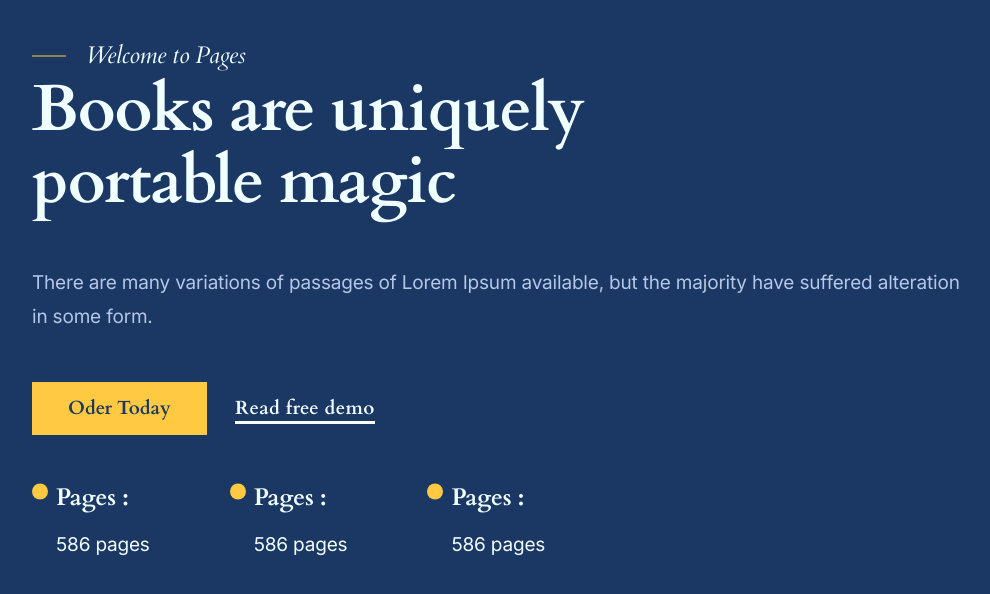
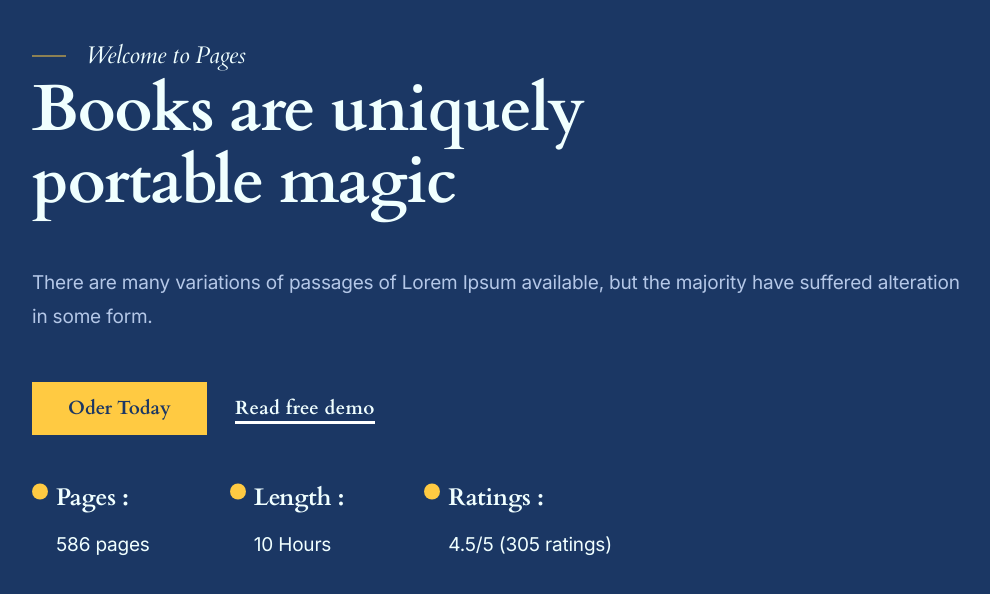
Before and after one commit to Antsa-Fi30/WEEKLY_DECEMBER_FRONT_2, a website: page index.html in a window 1280 px wide. Shown: the part 112-706 px from the top of the page, without its empty margins (144-1134 px from the left). Drawn offline with Linux system fonts and the light colour scheme.

Commit message:
pages,lentgh,ratings

```diff
--- a/index.html
+++ b/index.html
@@ -150,8 +150,8 @@
                       class="t-[7px]" />
                   </span>
                   <div class="flex flex-col space-y-4">
-                    <h3 class="label1">Pages :</h3>
-                    <p><span>586</span> pages</p>
+                    <h3 class="label1">Length :</h3>
+                    <p><span>10</span> Hours</p>
                   </div>
                 </div>
               </div>
@@ -168,8 +168,8 @@
                       class="t-[7px]" />
                   </span>
                   <div class="flex flex-col space-y-4">
-                    <h3 class="label1">Pages :</h3>
-                    <p><span>586</span> pages</p>
+                    <h3 class="label1">Ratings :</h3>
+                    <p><span>4.5/5</span> (305 ratings)</p>
                   </div>
                 </div>
               </div>
```
